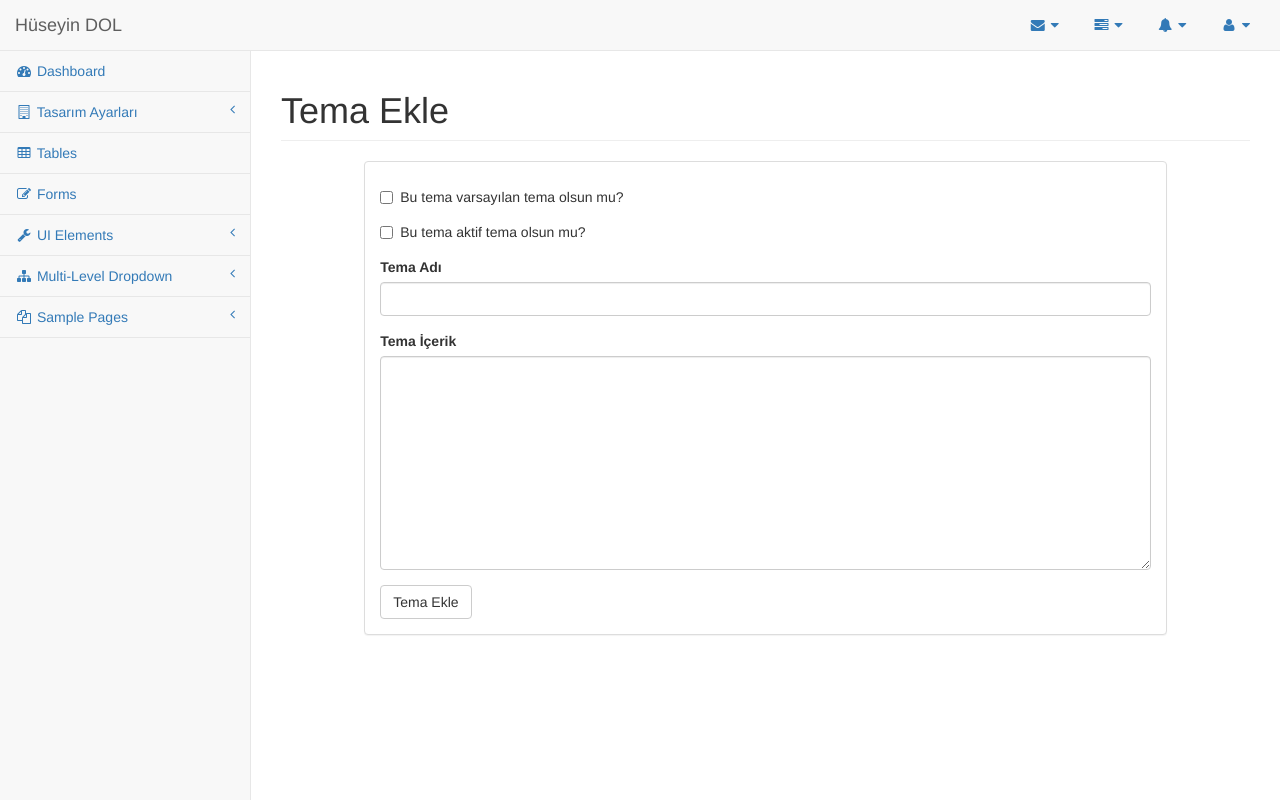
After one commit to npmcdn-to-unpkg-bot/ci-projects, a CodeIgniter app: page /database/index.php/backend/themes/add_themes/1 in a window 1280 px wide. The commit adds this page. Run offline with CodeIgniter, Linux system fonts and the light colour scheme; the visitor is signed in with stand-in values (Sample User, id 1); some libraries are stand-ins or nearby versions.

Commit message:
tema ekle yapılacak.

```diff
--- a/application/controllers/backend/themes.php
+++ b/application/controllers/backend/themes.php
@@ -6,16 +6,181 @@ class Themes extends Backend_Controller
 {
 
 	public function __construct() {
+
 		parent::__construct();
 		$this->loginControl();
 	}
 
 	public function index() {
+
 		$this->themes_management();
 	}
 
 	public function themes_management() {
-		echo "themes_management";
+
+		$this->load->model('themes_model');
+		$data['themes'] = $themes = $this->themes_model->get_themes_area_parent();
+
+		$this->load->view('backend/layout/header');
+		$this->load->view('backend/themes/themes_management',$data);
+		$this->load->view('backend/layout/footer');
+	}
+
+	public function check_if_parent_themes_exists() {
+
+		$parent_id = $this->input->post('parent_id');
+		$this->load->model('themes_model');
+		$themes = $this->themes_model->get_themes_area_parent($parent_id);
+
+		if ($themes) {
+
+			$this->parent_themes_exists($themes);
+		} else {
+
+			$themes = $this->themes_model->get_themes($parent_id);
+			if ($themes) {
+
+				$this->themes_exists($themes);
+			} else {
+
+				$themes = $this->themes_model->get_themes_area_where($parent_id);
+				$this->themes_exists($themes);
+			}
+		}
+	}
+
+	public function parent_themes_exists($themes) {
+
+		$str = '<div class="form-group">
+		<label>Tema Alanındaki Yerini Seçiniz</label>
+		<select name="theme" id="parent_themes_area_id" class="form-control">
+		<option value="0">Seçiniz</option>';
+		foreach ($themes as $key => $value) {
+			$str .= '<option value="'. $value->id .'">'. $value->name .'</option>';
+		}
+		$str .= '</select></div>';
+		$str .= '<script>
+					$(function(){
+						$(\'#parent_themes_area_id\').on(\'change\',function(){
+							$(\'#resultThemes\').html("");
+							if ( $(this).val() == 0 ) {
+
+								return false;
+							}
+							$.ajax({
+								url:"backend/themes/check_if_parent_themes_exists",
+								method:"post",
+								data:\'parent_id=\'+$(this).val(),
+								success:function(result) {
+									$(\'#resultThemes\').html(result);
+								}
+							});
+						});
+					});
+				</script>';
+
+		echo $str;
+	}
+
+	public function themes_exists($themes) {
+
+		if (isset($themes[0]->themes_area_id)) {
+
+			$str = '<div class="form-group">
+			<label>Temanızı Seçiniz</label>
+			<select name="themes_id" id="themes_id" class="form-control">
+			<option value="0">Seçiniz</option>';
+			foreach ($themes as $key => $value) {
+				$str .= '<option value="'. $value->id .'">'. $value->name .'</option>';
+			}
+			$str .= '</select></div>';
+			$str .= '<a href="javascript:;" class="btn btn-default btn-outline" id="edit_themes">Temayı Güncelle</a>';
+			$str .= '<a href="javascript:;" class="btn btn-outline btn-danger" id="delete_themes">Temayı Sil</a>';
+			$str .= '<a href="javascript:;" class="btn btn-outline btn-warning" id="add_themes">Tema Ekle</a>';
+			$str .= '<script>
+						$(function(){
+							$(\'#edit_themes\').on(\'click\',function(){
+								var themes_id = $(\'#themes_id\').val();
+								if (themes_id == 0) {
+									$(\'#resultParentThemes\').html("");
+									$(\'#resultThemes\').html("");
+									$(\'#themes_area_id\').val(0);
+									$(\'.errors\').text(\'tema güncellemek için tema seçmeniz gerekmekte.\');
+									return false;
+								}
+								window.location.href = "backend/themes/edit_themes/"+themes_id;
+							});
+							$(\'#delete_themes\').on(\'click\',function(){
+								var themes_id = $(\'#themes_id\').val();
+								if (themes_id == 0) {
+									$(\'#resultParentThemes\').html("");
+									$(\'#resultThemes\').html("");
+									$(\'#themes_area_id\').val(0);
+									$(\'.errors\').text(\'tema silmek için tema seçmeniz gerekmekte.\');
+									return false;
+								}
+								window.location.href = "backend/themes/delete_themes/"+themes_id;
+							});
+							$(\'#add_themes\').on(\'click\',function(){
+								var themes_id = $(\'#parent_themes_area_id\').val();
+								if (themes_id) {
+									themes_id = $(\'#parent_themes_area_id\').val();
+								} else {
+									themes_id = $(\'#themes_area_id\').val();
+								}
+								window.location.href = "backend/themes/add_themes/"+themes_id;
+							});
+						});
+					</script>';
+		} else {
+
+			$str = '<a href="javascript:;" class="btn btn-outline btn-warning" id="add_themes">Tema Ekle</a>';
+			$str .= '<script>
+						$(function(){
+							$(\'#add_themes\').on(\'click\',function(){
+								var themes_id = $(\'#parent_themes_area_id\').val();
+								if (themes_id) {
+									themes_id = $(\'#parent_themes_area_id\').val();
+								} else {
+									themes_id = $(\'#themes_area_id\').val();
+								}
+								window.location.href = "backend/themes/add_themes/"+themes_id;
+							});
+						});
+					</script>';
+		}
+
+		echo $str;
+
+	}
+
+	public function edit_themes($themes_id) {
+
+		// echo "themes controller = edit themes = ".$themes_id;
+		if ($this->input->post()) {
+			echo "if";
+		} else {
+			echo "else";
+		}
+	}
+
+	public function delete_themes($themes_id) {
+
+		echo "themes controller = delete themes = ".$themes_id;
+	}
+
+	public function add_themes($themes_area_id) {
+
+		// echo "themes controller = add themes = ".$themes_area_id;
+		if ($this->input->post()) {
+
+
+		} else {
+			$data['themes_area_id'] = $themes_area_id;
+			$this->load->view('backend/layout/header');
+			$this->load->view('backend/themes/add_themes',$data);
+			$this->load->view('backend/layout/footer');
+		}
 	}
 }
 ?>
--- a/application/views/backend/layout/footer.php
+++ b/application/views/backend/layout/footer.php
@@ -5,8 +5,6 @@
 </div>
 <!-- /#wrapper -->
 <!-- jQuery -->
-    <script src="assets/admin/bower_components/jquery/dist/jquery.min.js"></script>
-
     <!-- Bootstrap Core JavaScript -->
     <script src="assets/admin/bower_components/bootstrap/dist/js/bootstrap.min.js"></script>
 
--- a/application/views/backend/layout/head.php
+++ b/application/views/backend/layout/head.php
@@ -36,5 +36,7 @@
         <script src="https://oss.maxcdn.com/libs/respond.js/1.4.2/respond.min.js"></script>
     <![endif]-->
 
+    <script src="assets/admin/bower_components/jquery/dist/jquery.min.js"></script>
+
 </head>
 <body>
--- /dev/null
+++ b/application/views/backend/themes/add_themes.php
@@ -0,0 +1,51 @@
+<script src="//cdn.ckeditor.com/4.5.3/standard/ckeditor.js"></script>
+<div class="row">
+	<div class="col-lg-12">
+		<h1 class="page-header">Tema Ekle</h1>
+	</div>
+	<!-- /.col-lg-12 -->
+</div>
+<!-- /.row -->
+<div class="row">
+	<div class="col-lg-10 info-center">
+		<div class="panel panel-default">
+			<div class="panel-body">
+				<div class="row">
+					<div class="col-lg-12">
+						<form action="" method="post">
+							<div class="form-group">
+								<div class="checkbox">
+									<label>
+										<input type="checkbox" name="default_themes_id" />
+										Bu tema varsayılan tema olsun mu?
+									</label>
+								</div>
+							</div>
+							<div class="form-group">
+								<div class="checkbox">
+									<label>
+										<input type="checkbox" name="active_themes_id" />
+										Bu tema aktif tema olsun mu?
+									</label>
+								</div>
+							</div>
+							<div class="form-group">
+								<label>Tema Adı</label>
+								<input type="text" class="form-control" name="name" />
+							</div>
+							<div class="form-group">
+								<label>Tema İçerik</label>
+								<textarea name="content" id="themes_content" class="form-control" cols="30" rows="10"></textarea>
+							</div>
+							<input type="hidden" name="themes_area_id" value="<?php echo $themes_area_id; ?>">
+							<button type="submit" class="btn btn-default">Tema Ekle</button>
+						</form>
+					</div>
+				</div>
+			</div>
+		</div>
+	</div>
+</div>
+<script>
+	CKEDITOR.replace( 'themes_content' );
+</script>
--- a/assets/admin/dist/css/sb-admin-2.css
+++ b/assets/admin/dist/css/sb-admin-2.css
@@ -352,3 +352,17 @@ table.dataTable thead .sorting:after {
 .panel-yellow a:hover {
     color: #df8a13;
 }
+
+.info-center {
+    margin: auto;
+    float: none;
+}
+#resultParentThemes>button,#resultParentThemes>a {
+    margin-right: 10px;
+}
+#resultThemes>button,#resultThemes>a {
+    margin-right: 10px;
+}
+.errors {
+    color: red;
+}
```
Also changed, not shown: application/controllers/backend/User.php (+14 -24 lines), application/models/Themes_Model.php (added, +60 -0 lines), application/views/backend/themes/themes_management.php (+58 -0 lines), application/views/backend/user/profile.php (+5 -4 lines), 6 other files.
